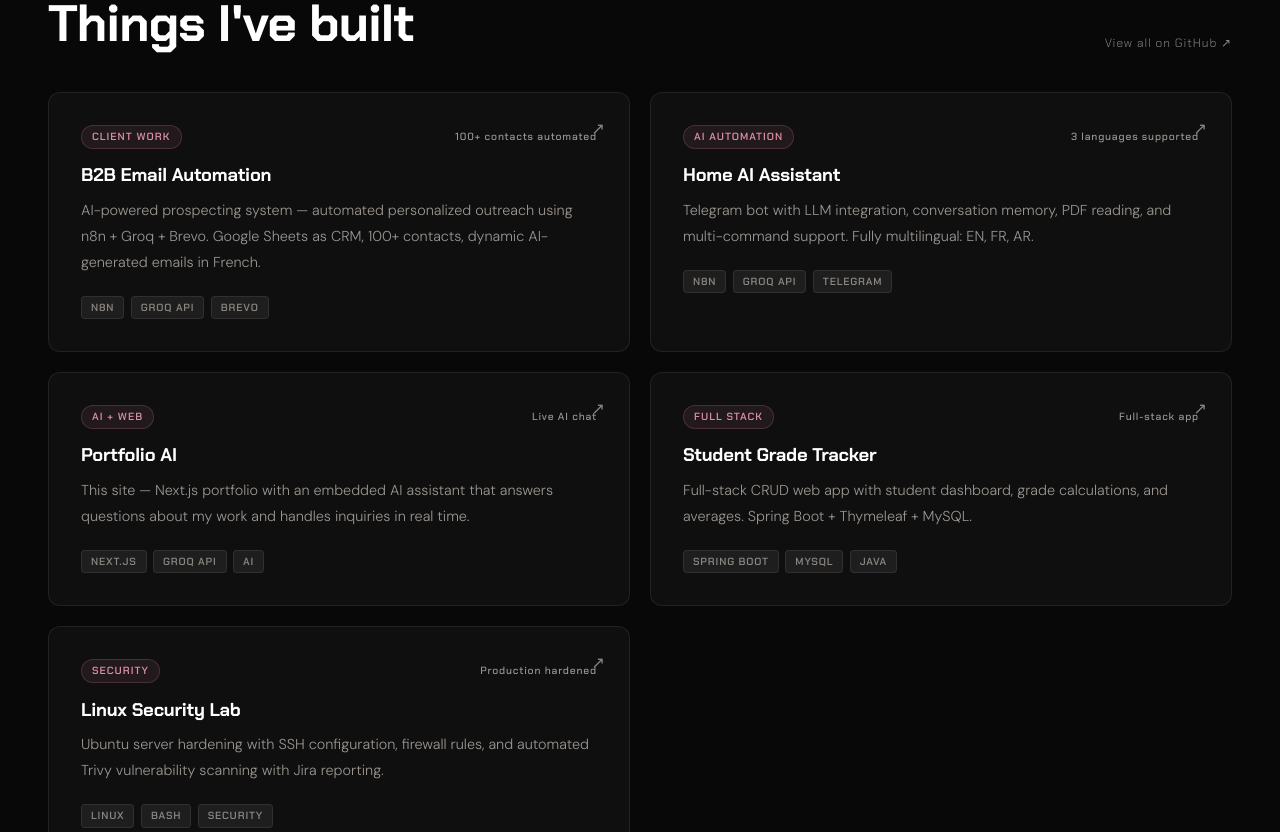
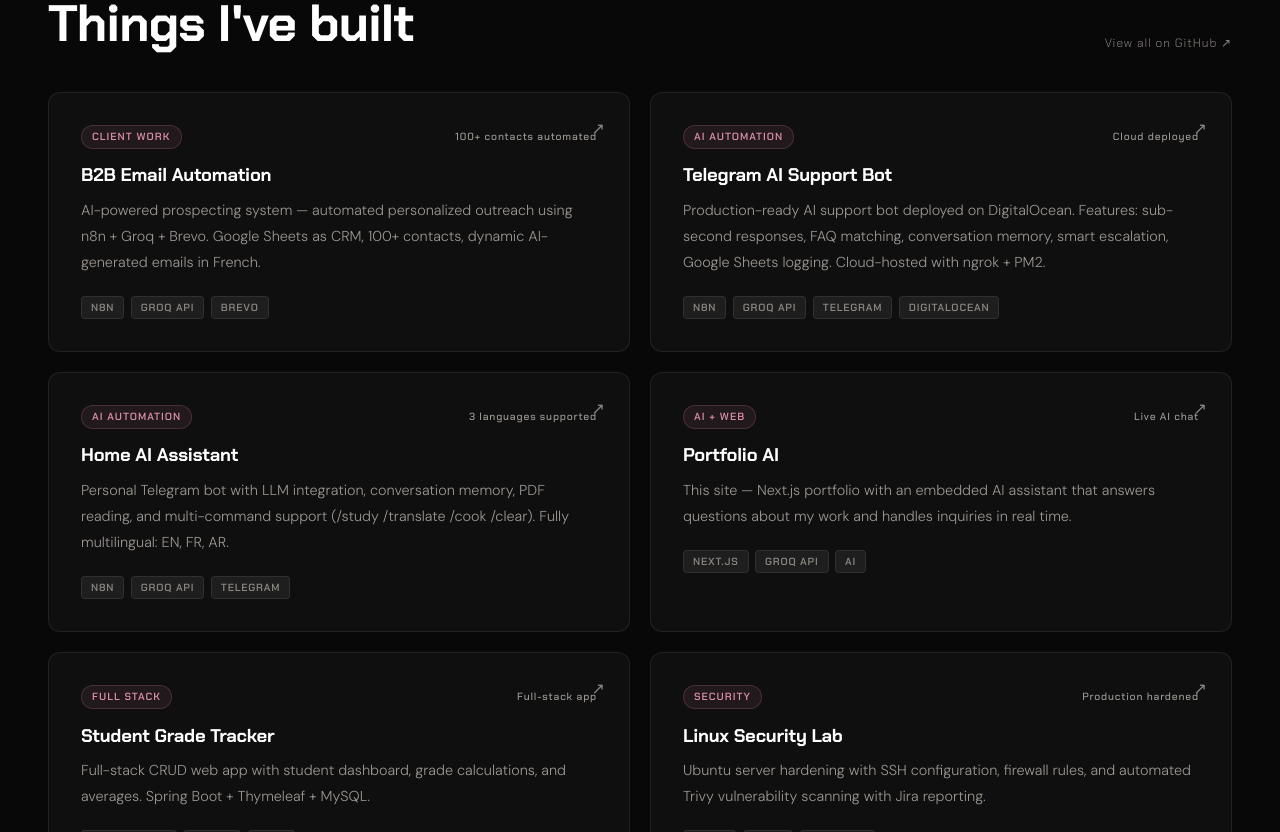
Before and after one commit to EzzineMontahe/portfolio-ai, a Next.js app: page / in a window 1280 px wide. Shown: the part 1120-1952 px from the top of the page. Built offline with nearby package versions, Linux system fonts and the light colour scheme.

Commit message:
feat: add Telegram AI Support Bot, fix contact dropdown z-index, 6+ projects

```diff
--- a/app/page.tsx
+++ b/app/page.tsx
@@ -28,8 +28,16 @@ const PROJECTS = [
     metric: "100+ contacts automated",
   },
   {
+    title: "Telegram AI Support Bot",
+    desc: "Production-ready AI support bot deployed on DigitalOcean. Features: sub-second responses, FAQ matching, conversation memory, smart escalation, Google Sheets logging. Cloud-hosted with ngrok + PM2.",
+    tags: ["n8n", "Groq API", "Telegram", "DigitalOcean"],
+    badge: "AI Automation",
+    link: "https://github.com/EzzineMontahe/telegram-ai-support-bot",
+    metric: "Cloud deployed",
+  },
+  {
     title: "Home AI Assistant",
-    desc: "Telegram bot with LLM integration, conversation memory, PDF reading, and multi-command support. Fully multilingual: EN, FR, AR.",
+    desc: "Personal Telegram bot with LLM integration, conversation memory, PDF reading, and multi-command support (/study /translate /cook /clear). Fully multilingual: EN, FR, AR.",
     tags: ["n8n", "Groq API", "Telegram"],
     badge: "AI Automation",
     link: "https://github.com/EzzineMontahe/home-ai-assistant",
@@ -374,7 +382,7 @@ export default function Home() {
           background:#111; border:1px solid rgba(255,255,255,0.1);
           border-radius:10px; padding:0.5rem;
           display:flex; flex-direction:column; gap:0.25rem;
-          min-width:240px; z-index:100;
+          min-width:240px; z-index:9999;
           box-shadow:0 20px 60px rgba(0,0,0,0.6);
         }
 
@@ -641,7 +649,7 @@ export default function Home() {
             borderTop: "1px solid var(--border)", paddingTop: "2.5rem",
             flexWrap: "wrap"
           }}>
-            {[["5+", "Projects Built"], ["n8n + LLMs", "Core Stack"], ["AR·FR·EN", "Languages"], ["Open", "For Work"]].map(([val, label]) => (
+            {[["6+", "Projects Built"], ["n8n + LLMs", "Core Stack"], ["AR·FR·EN", "Languages"], ["Open", "For Work"]].map(([val, label]) => (
               <div key={label} style={{ textAlign: "center" }}>
                 <div className="chakra" style={{ fontSize: "1.3rem", fontWeight: 700, color: "#fff", marginBottom: "4px" }}>{val}</div>
                 <div className="chakra" style={{ fontSize: "0.62rem", letterSpacing: "0.15em", textTransform: "uppercase", color: "var(--text-muted)" }}>{label}</div>
```
